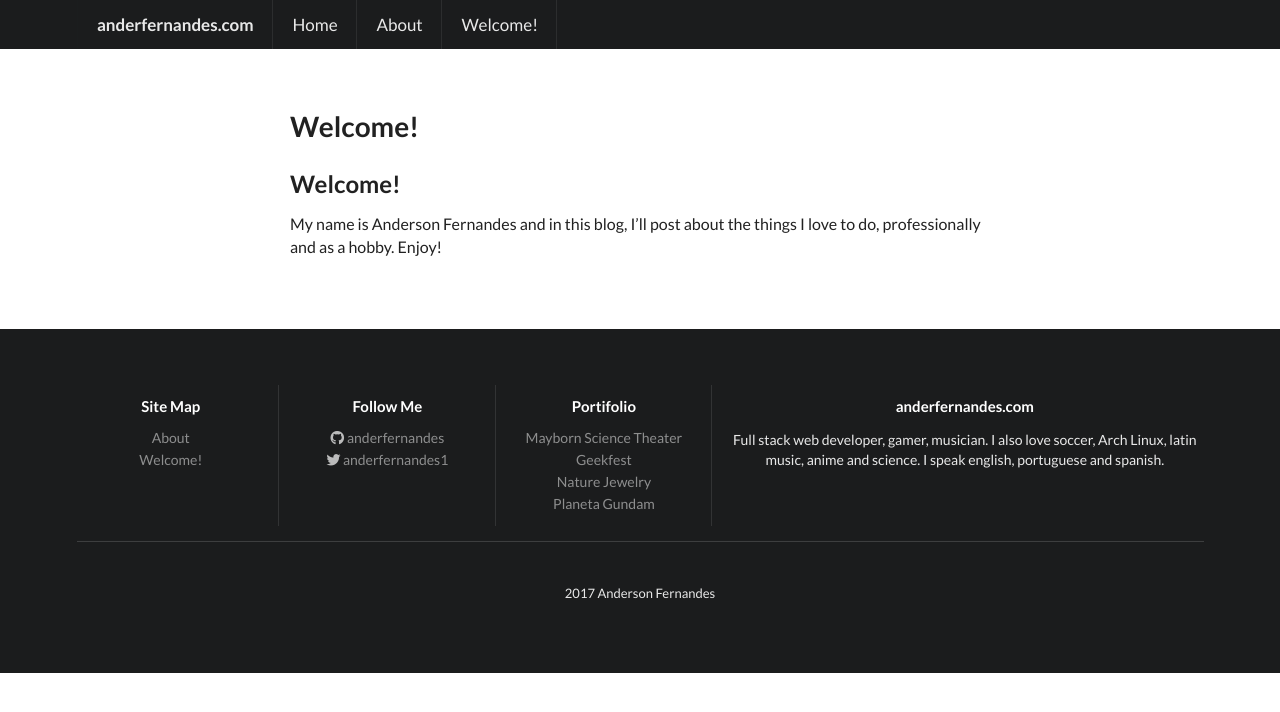
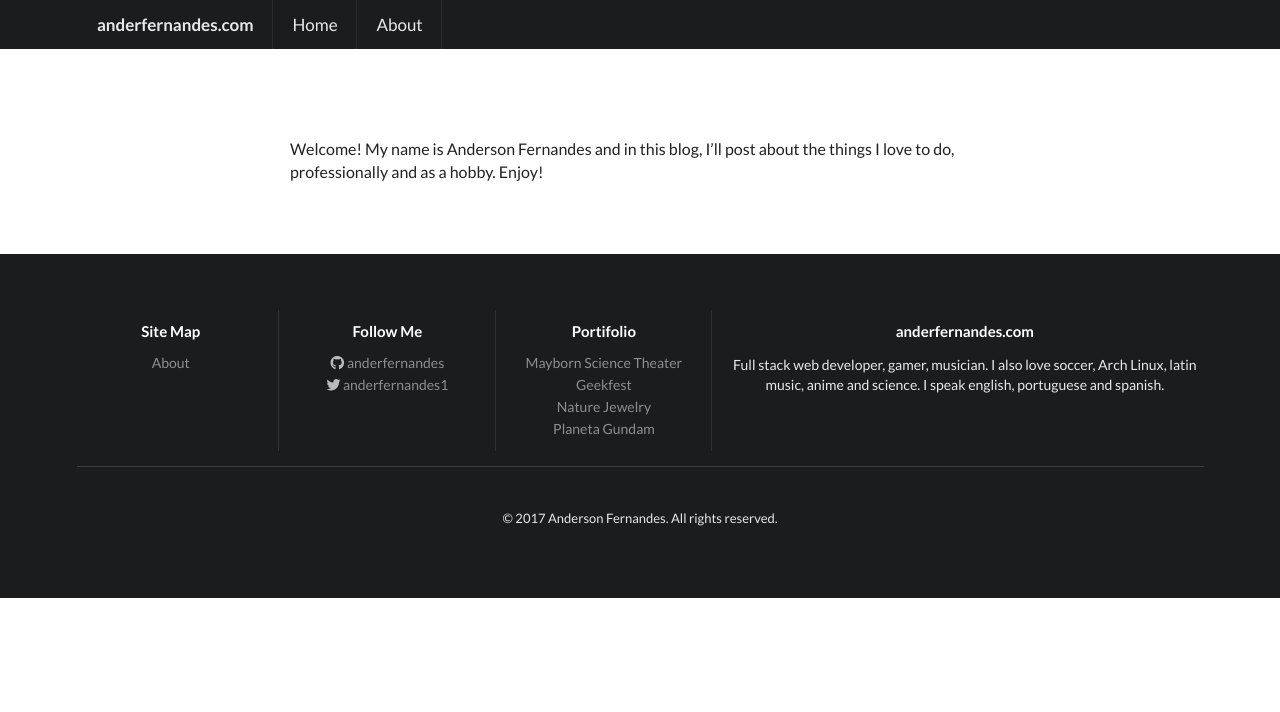
Before and after one commit to anderfernandes/anderfernandes.github.io, a Jekyll site: the page built from index.md, in a window 1280 px wide and 900 px high. Shown: the top 712 px of the window. Built offline with Jekyll 4.4.1, drawn with Linux system fonts in a browser that asks for light colours; nearby versions of some CDN libraries; our own code applies the rules of GitHub Pages for plain Markdown files.

Commit message:
More home page fixes

```diff
--- a/_includes/footer.html
+++ b/_includes/footer.html
@@ -37,7 +37,7 @@
     </div>
     <div class="ui inverted section divider"></div>
     <div class="ui horizontal inverted small divided link list">
-      2017 Anderson Fernandes
+     &copy;  2017 Anderson Fernandes. All rights reserved.
 
     </div>
   </div>
--- a/index.md
+++ b/index.md
@@ -5,6 +5,4 @@
 layout: home
 ---
 
-## Welcome!
-
-My name is Anderson Fernandes and in this blog, I'll post about the things I love to do, professionally and as a hobby. Enjoy!
+Welcome! My name is Anderson Fernandes and in this blog, I'll post about the things I love to do, professionally and as a hobby. Enjoy!
```
